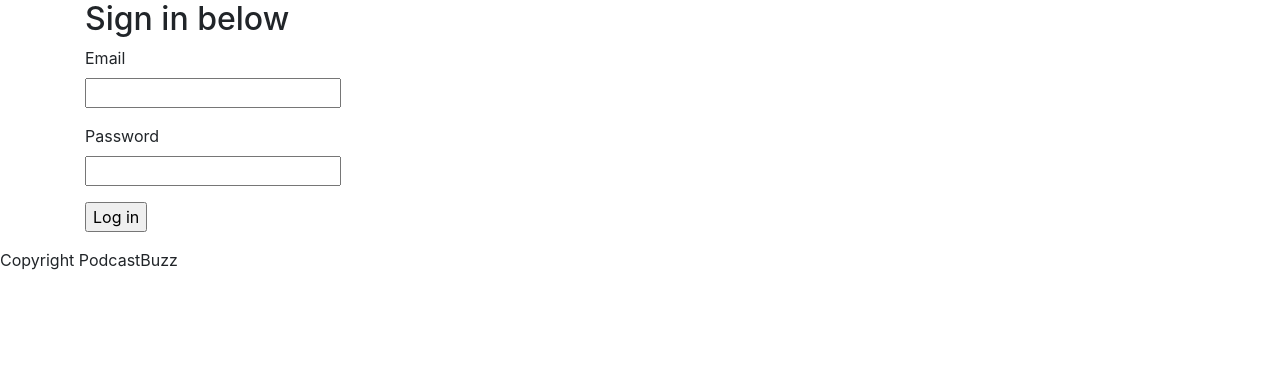
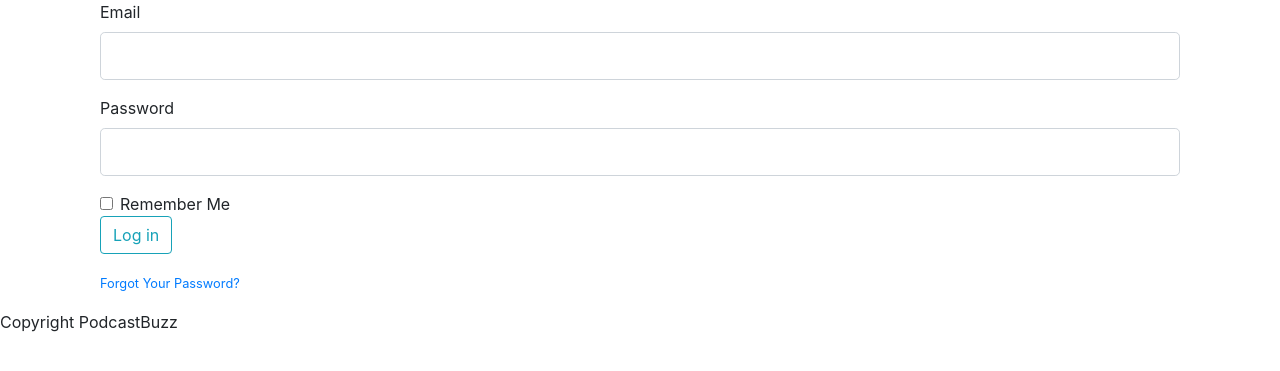
Before and after one commit to RonanMc99/podcast_buzz, a Flask app: page /logon in a window 1280 px wide. Shown: the part 56-427 px from the top of the page. Run offline with Flask 2, Linux system fonts and the light colour scheme; some libraries are stand-ins or nearby versions.

Commit message:
Updated logon with conditionals and error handling

```diff
--- a/podcastbuzz/templates/logon.html
+++ b/podcastbuzz/templates/logon.html
@@ -1,19 +1,45 @@
 {% extends 'base.html' %}
 
 {% block content%}
-    <h2>Sign in below</h2>
-    <form method ="POST" action ="" novalidate>
+<div class="container">
+    <form action="" method="POST" class="form-group">
         {{ forms.hidden_tag() }}
-        <p>
-            {{ forms.email.label }}<br>
-            {{ forms.email }}
-        </p>
-        <p>
-            {{ forms.password.label }}<br>
-            {{ forms.password }}
-        </p>
-        <p>
-            {{ forms.submit }}
-        </p>
+        <div class="form-group">
+            {{forms.email.label(class="form-control-label")}}
+            {% if forms.email.errors %}
+            {{forms.email(class="form-control form-control-lg is-invalid")}}
+            <div class="invalid-feedback">
+                {% for error in forms.email.errors %}
+                <span>{{error}}</span>
+                {% endfor %}
+            </div>
+            {% else %}
+            {{forms.email(class="form-control form-control-lg")}}
+            {% endif %}
+        </div>
+        <div class="form-group">
+            {{forms.password.label(class="form-control-label")}}
+            {% if forms.password.errors %}
+            {{forms.password(class="form-control form-control-lg is-invalid")}}
+            <div class="invalid-feedback">
+                {% for error in forms.password.errors %}
+                <span>{{error}}</span>
+                {% endfor %}
+            </div>
+            {% else %}
+            {{forms.password(class="form-control form-control-lg")}}
+            {% endif %}
+        </div>
+        <div class="form-check">
+            {{forms.remember(class="form-check-input")}}
+            {{forms.remember.label(class="form-check-label")}}
+        </div>
+        <div class="form-group">
+            {{forms.submit(class="btn btn-outline-info")}}
+        </div>
+        <small class="text-muted">
+            <a href="#">Forgot Your Password?</a>
+        </small>
     </form>
+</div>
 {% endblock %}
```
